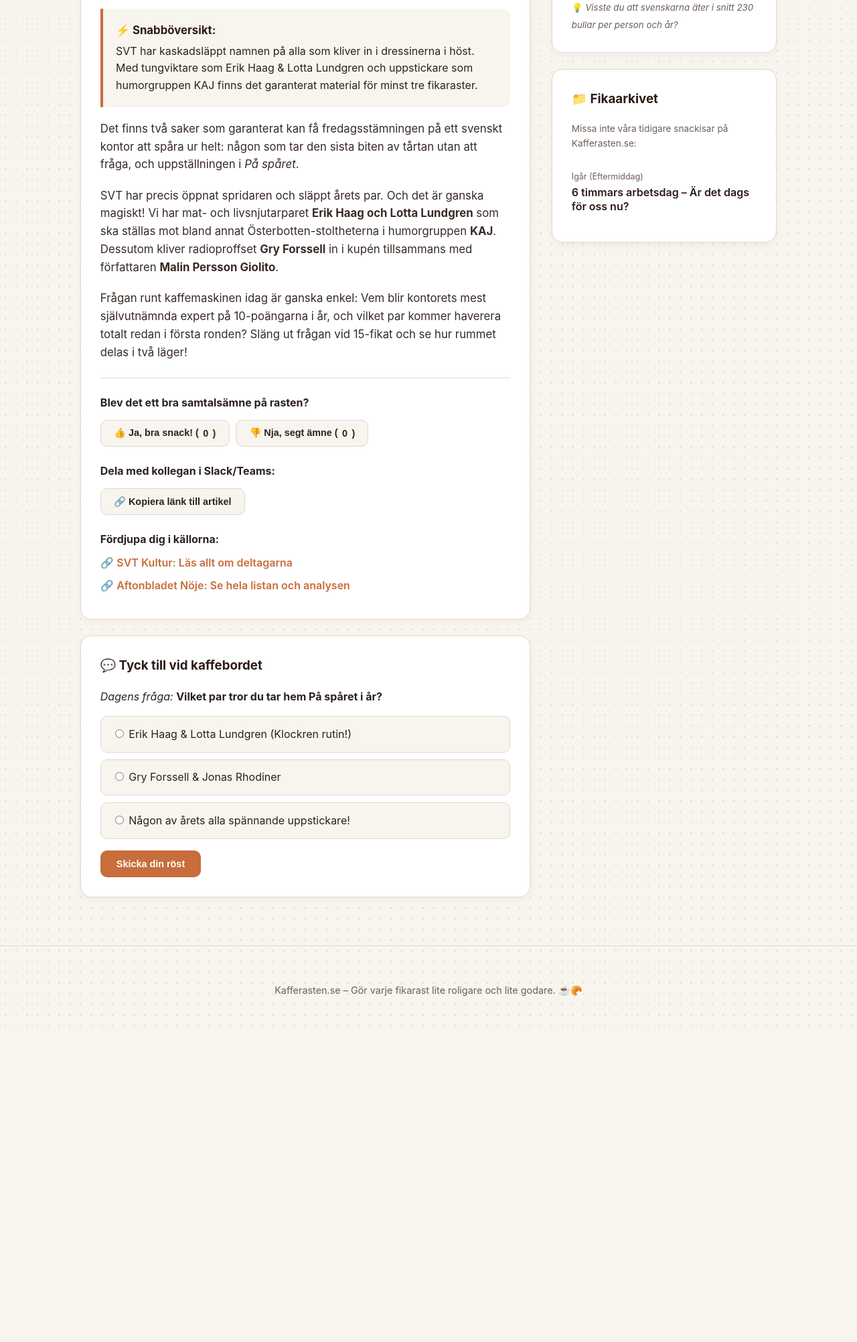
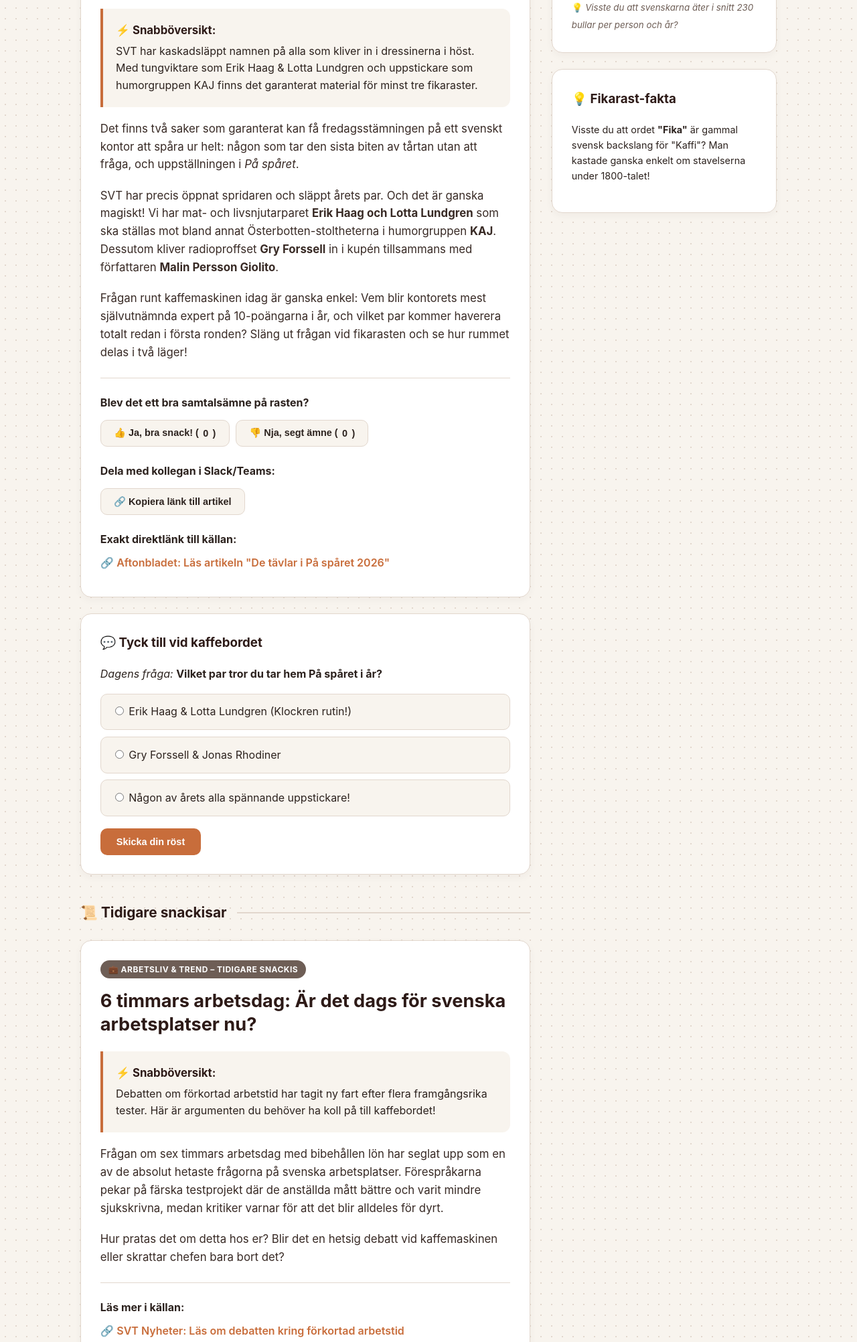
Before and after one commit to Henrikdaking/kafferasten, a plain HTML site: page index.html in a window 1280 px wide. Shown: the part 732-2736 px from the top of the page at 67% size. Before the commit the page ends 2277 px from the top, so only its background shows below. Drawn offline with Linux system fonts and the light colour scheme.

Commit message:
Update index.html

```diff
--- a/index.html
+++ b/index.html
@@ -41,6 +41,11 @@
             font-size: 2.5rem;
             font-weight: 800;
             letter-spacing: -0.5px;
+        }
+
+        header a {
+            color: #FFF;
+            text-decoration: none;
         }
 
         header p {
@@ -109,6 +114,10 @@
             text-transform: uppercase;
             letter-spacing: 0.5px;
             margin-bottom: 1rem;
+        }
+
+        .tag-archive {
+            background: #6E5E56;
         }
 
         h2 {
@@ -200,40 +209,6 @@
             text-decoration: underline;
         }
 
-        .archive-list {
-            list-style: none;
-            padding: 0;
-            margin: 0;
-        }
-
-        .archive-list li {
-            padding: 0.8rem 0;
-            border-bottom: 1px solid var(--border-color);
-        }
-
-        .archive-list li:last-child {
-            border-bottom: none;
-        }
-
-        .archive-list a {
-            color: var(--primary-color);
-            text-decoration: none;
-            font-weight: 600;
-            display: block;
-            line-height: 1.3;
-        }
-
-        .archive-list a:hover {
-            color: var(--accent-color);
-        }
-
-        .archive-date {
-            font-size: 0.78rem;
-            color: var(--text-muted);
-            display: block;
-            margin-bottom: 0.2rem;
-        }
-
         .poll-option {
             display: block;
             background: var(--bg-color);
@@ -281,6 +256,26 @@
             margin-bottom: 1rem;
         }
 
+        .section-divider {
+            display: flex;
+            align-items: center;
+            gap: 1rem;
+            margin: 2.5rem 0 1.5rem;
+        }
+
+        .section-divider h3 {
+            margin: 0;
+            white-space: nowrap;
+            font-size: 1.3rem;
+        }
+
+        .section-divider::after {
+            content: "";
+            height: 2px;
+            background: var(--border-color);
+            width: 100%;
+        }
+
         footer {
             text-align: center;
             padding: 2.5rem 1rem;
@@ -294,20 +289,21 @@
 <body>
 
     <header>
-        <h1>☕ Kafferasten.se</h1>
+        <h1><a href="index.html">☕ Kafferasten.se</a></h1>
         <p>Dagens snackisar och samtalsämnen till fikarasten</p>
     </header>
 
     <div class="schedule-banner">
-        <span>⏰ <strong>Nybryggt innehåll:</strong> Uppdateras varje arbetsdag i god tid till fikat vid både 09:00 och 15:00!</span>
-        <span class="status-badge">☕ Status: Nybryggt och klart!</span>
+        <span>⏰ <strong>RYKANDE FÄRSKT:</strong> <span id="fika-time-text">Laddar dagens snackis...</span></span>
+        <span class="status-badge">☕ Nybryggt & Klart</span>
     </div>
 
     <div class="container">
         <!-- HUVUDINNEHÅLL -->
         <main>
+            <!-- DAGENS FÄRSKA SNACKIS -->
             <article class="card">
-                <span class="tag">🚂 Nöje & TV-Trend</span>
+                <span class="tag" id="fika-badge">☕ DAGENS SNACKIS</span>
                 <h2>Gör er redo för fika-bråk: Årets ”På spåret”-deltagare är släppta!</h2>
 
                 <img src="https://images.unsplash.com/photo-1474487548417-781cb71495f3?auto=format&fit=crop&w=1000&q=80" alt="Tågspår i höstljus" class="article-hero-img">
@@ -322,7 +318,7 @@
 
                     <p>SVT har precis öppnat spridaren och släppt årets par. Och det är ganska magiskt! Vi har mat- och livsnjutarparet <strong>Erik Haag och Lotta Lundgren</strong> som ska ställas mot bland annat Österbotten-stoltheterna i humorgruppen <strong>KAJ</strong>. Dessutom kliver radioproffset <strong>Gry Forssell</strong> in i kupén tillsammans med författaren <strong>Malin Persson Giolito</strong>.</p>
 
-                    <p>Frågan runt kaffemaskinen idag är ganska enkel: Vem blir kontorets mest självutnämnda expert på 10-poängarna i år, och vilket par kommer haverera totalt redan i första ronden? Släng ut frågan vid 15-fikat och se hur rummet delas i två läger!</p>
+                    <p>Frågan runt kaffemaskinen idag är ganska enkel: Vem blir kontorets mest självutnämnda expert på 10-poängarna i år, och vilket par kommer haverera totalt redan i första ronden? Släng ut frågan vid fikarasten och se hur rummet delas i två läger!</p>
                 </div>
 
                 <hr style="border: 0; border-top: 1px solid var(--border-color); margin: 1.5rem 0;">
@@ -341,10 +337,9 @@
                 </div>
 
                 <div style="margin-top: 1.5rem;">
-                    <strong>Fördjupa dig i källorna:</strong>
+                    <strong>Exakt direktlänk till källan:</strong>
                     <ul class="sources-list">
-                        <li>🔗 <a href="https://www.svt.se/kultur" target="_blank" rel="noopener">SVT Kultur: Läs allt om deltagarna</a></li>
-                        <li>🔗 <a href="https://www.aftonbladet.se/nojesbladet" target="_blank" rel="noopener">Aftonbladet Nöje: Se hela listan och analysen</a></li>
+                        <li>🔗 <a href="https://www.aftonbladet.se/nojesbladet/a/M7aevm/de-tavlar-i-pa-sparet-2026" target="_blank" rel="noopener">Aftonbladet: Läs artikeln "De tävlar i På spåret 2026"</a></li>
                     </ul>
                 </div>
             </article>
@@ -367,29 +362,55 @@
                     <button onclick="submitPoll()" class="btn" style="background: var(--accent-color); color: #fff; border: none; margin-top: 0.5rem; padding: 0.75rem 1.5rem;">Skicka din röst</button>
                 </div>
 
-                <!-- RESULTAT VISAS EFTER RÖSTNING -->
                 <div id="poll-results" class="poll-results">
                     <strong>Tack för din röst! Så här gissar kollegorna vid kaffebordet:</strong>
-
                     <div style="margin-top: 1.2rem;">
                         <small>Haag & Lundgren: <strong>52%</strong></small>
                         <div class="progress-bar"><div class="progress-fill" style="width: 52%;"></div></div>
-
                         <small>Gry Forssell m.fl: <strong>21%</strong></small>
                         <div class="progress-bar"><div class="progress-fill" style="width: 21%;"></div></div>
-
                         <small>En ny uppstickare: <strong>27%</strong></small>
                         <div class="progress-bar"><div class="progress-fill" style="width: 27%;"></div></div>
                     </div>
                 </div>
             </section>
+
+            <!-- SEKTIONSAVSKILJARE FÖR TIDIGARE NYHETER -->
+            <div class="section-divider">
+                <h3>📜 Tidigare snackisar</h3>
+            </div>
+
+            <!-- TIDIGARE SNACKIS -->
+            <article class="card">
+                <span class="tag tag-archive">💼 Arbetsliv & Trend – Tidigare Snackis</span>
+                <h2>6 timmars arbetsdag: Är det dags för svenska arbetsplatser nu?</h2>
+
+                <div class="summary-box">
+                    <strong>⚡ Snabböversikt:</strong>
+                    Debatten om förkortad arbetstid har tagit ny fart efter flera framgångsrika tester. Här är argumenten du behöver ha koll på till kaffebordet!
+                </div>
+
+                <div class="article-content">
+                    <p>Frågan om sex timmars arbetsdag med bibehållen lön har seglat upp som en av de absolut hetaste frågorna på svenska arbetsplatser. Förespråkarna pekar på färska testprojekt där de anställda mått bättre och varit mindre sjukskrivna, medan kritiker varnar för att det blir alldeles för dyrt.</p>
+                    <p>Hur pratas det om detta hos er? Blir det en hetsig debatt vid kaffemaskinen eller skrattar chefen bara bort det?</p>
+                </div>
+
+                <hr style="border: 0; border-top: 1px solid var(--border-color); margin: 1.5rem 0;">
+
+                <div style="margin-top: 1rem;">
+                    <strong>Läs mer i källan:</strong>
+                    <ul class="sources-list">
+                        <li>🔗 <a href="https://www.svt.se/nyheter/" target="_blank" rel="noopener">SVT Nyheter: Läs om debatten kring förkortad arbetstid</a></li>
+                    </ul>
+                </div>
+            </article>
+
         </main>
 
         <!-- SIDOKOLUMN -->
         <aside>
             <div class="card">
                 <h3>🥐 Dagens Fikatips</h3>
-                <!-- RIKTIG KANELBULLEBILD -->
                 <img src="https://images.unsplash.com/photo-1509440159596-0249088772ff?auto=format&fit=crop&w=600&q=80" alt="Nygräddad Kanelbulle" class="fika-img">
                 <p><strong>Klassisk Kanelbulle</strong></p>
                 <p>Nybakad med mörkt pärlsocker och massor av kanel. Passar klockrent till ett mörkrostat kaffe eller en krämig havrelatte idag!</p>
@@ -397,14 +418,10 @@
             </div>
 
             <div class="card">
-                <h3>📁 Fikaarkivet</h3>
-                <p style="font-size: 0.85rem; color: var(--text-muted); margin-bottom: 1rem;">Missa inte våra tidigare snackisar på Kafferasten.se:</p>
-                <ul class="archive-list">
-                    <li>
-                        <span class="archive-date">Igår (Eftermiddag)</span>
-                        <a href="arkiv-01.html">6 timmars arbetsdag – Är det dags för oss nu?</a>
-                    </li>
-                </ul>
+                <h3>💡 Fikarast-fakta</h3>
+                <p style="font-size: 0.9rem; color: var(--text-color);">
+                    Visste du att ordet <strong>"Fika"</strong> är gammal svensk backslang för "Kaffi"? Man kastade ganska enkelt om stavelserna under 1800-talet!
+                </p>
             </div>
         </aside>
     </div>
@@ -444,6 +461,25 @@
             document.getElementById('poll-form').style.display = 'none';
             document.getElementById('poll-results').style.display = 'block';
         }
+
+        // Automatisk tidsstämpling anpassad för publicering 07:00 och 13:00
+        function updateFikaTime() {
+            const now = new Date();
+            const hours = now.getHours();
+
+            const badge = document.getElementById('fika-badge');
+            const text = document.getElementById('fika-time-text');
+
+            if (hours >= 7 && hours < 13) {
+                if(badge) badge.innerText = "☕ MORGONFIKAT | Dagens färskaste snackis";
+                if(text) text.innerText = "Publicerad 07:00 – redo för 09:00-fikat!";
+            } else {
+                if(badge) badge.innerText = "☕ EFTERMIDDAGSFIKAT | Dagens färskaste snackis";
+                if(text) text.innerText = "Publicerad 13:00 – redo för 15:00-fikat!";
+            }
+        }
+
+        updateFikaTime();
     </script>
 
 </body>
```
